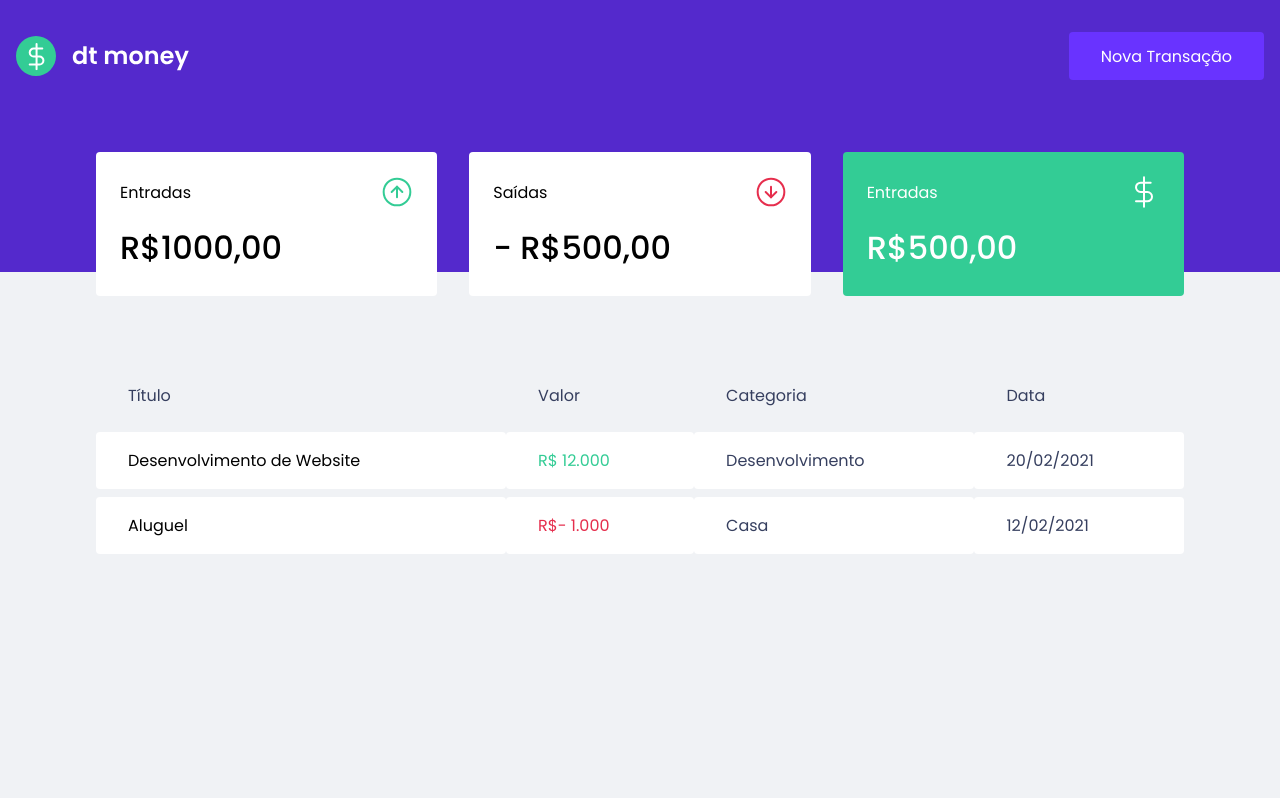
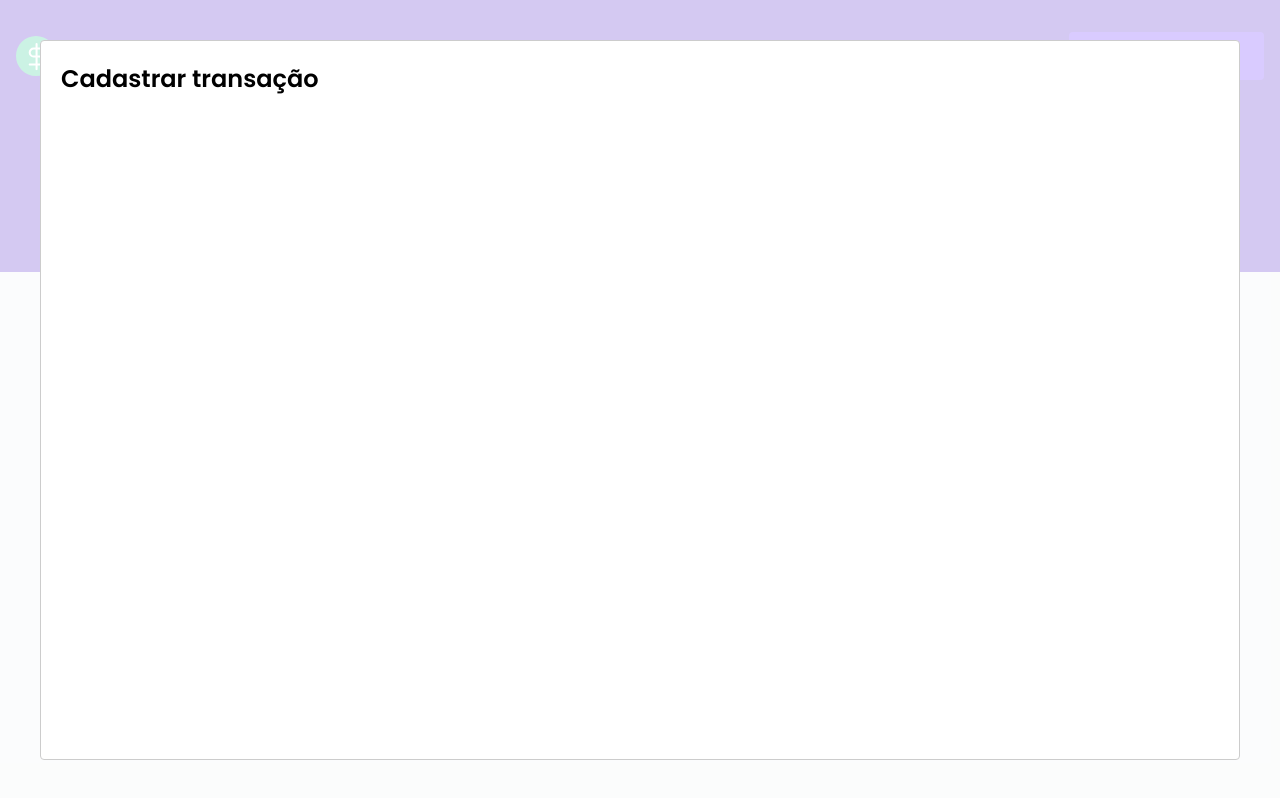
Before and after one commit to LucasGabryell/dtmoney, a React (Create React App) app: page / in a window 1280 px wide. Both pictures are taken after a click on the button "Nova Transação". Built offline with nearby package versions, Linux system fonts and the light colour scheme; no server answers; what miragejs would draw is missing.

Commit message:
Configuring creation modal

```diff
--- a/src/App.tsx
+++ b/src/App.tsx
@@ -1,12 +1,31 @@
+import { useState } from "react";
+import ReactModal from "react-modal";
 import { Dashboard } from "./components/Dashboard";
 import { Header } from "./components/Header";
 import { GlobalStyle } from "./styles/global";
 
+ReactModal.setAppElement("#root");
+
 export function App() {
+  const [isNewTransactionModalOpen, setIsNewTransactionModalOpen] =
+    useState(false);
+  function handleOpenNewTransactionModal() {
+    setIsNewTransactionModalOpen(true);
+  }
+  function handleCloseNewTransactionModal() {
+    setIsNewTransactionModalOpen(false);
+  }
   return (
     <>
-      <Header />
+      <Header onOpenNewTransactionModal={handleOpenNewTransactionModal} />
       <Dashboard />
+
+      <ReactModal
+        isOpen={isNewTransactionModalOpen}
+        onRequestClose={handleCloseNewTransactionModal}
+      >
+        <h2>Cadastrar transação</h2>
+      </ReactModal>
       <GlobalStyle />
     </>
   );
--- a/src/components/Header/index.tsx
+++ b/src/components/Header/index.tsx
@@ -1,25 +1,18 @@
-import { useState } from "react";
-import ReactModal from "react-modal";
 import logoImg from "../../assets/logo.svg";
 import { Container, Content } from "./styles";
 
-export function Header() {
-  const [isNewTransactionModalOpen, setIsNewTransactionModalOpen] =
-    useState(false);
-  function handleOpenNewTransactionModal() {
-    setIsNewTransactionModalOpen(true);
-  }
-  function handleCloseNewTransactionModal() {
-    setIsNewTransactionModalOpen(false);
-  }
+interface HeaderProps {
+  onOpenNewTransactionModal: () => void;
+}
+
+export function Header({ onOpenNewTransactionModal }: HeaderProps) {
   return (
     <Container>
       <Content>
         <img src={logoImg} alt="dt money" />
-        <button type="button">Nova Transação</button>
-        <ReactModal isOpen={isNewTransactionModalOpen}>
-          <h2>Cadastrar transação</h2>
-        </ReactModal>
+        <button type="button" onClick={onOpenNewTransactionModal}>
+          Nova Transação
+        </button>
       </Content>
     </Container>
   );
```
